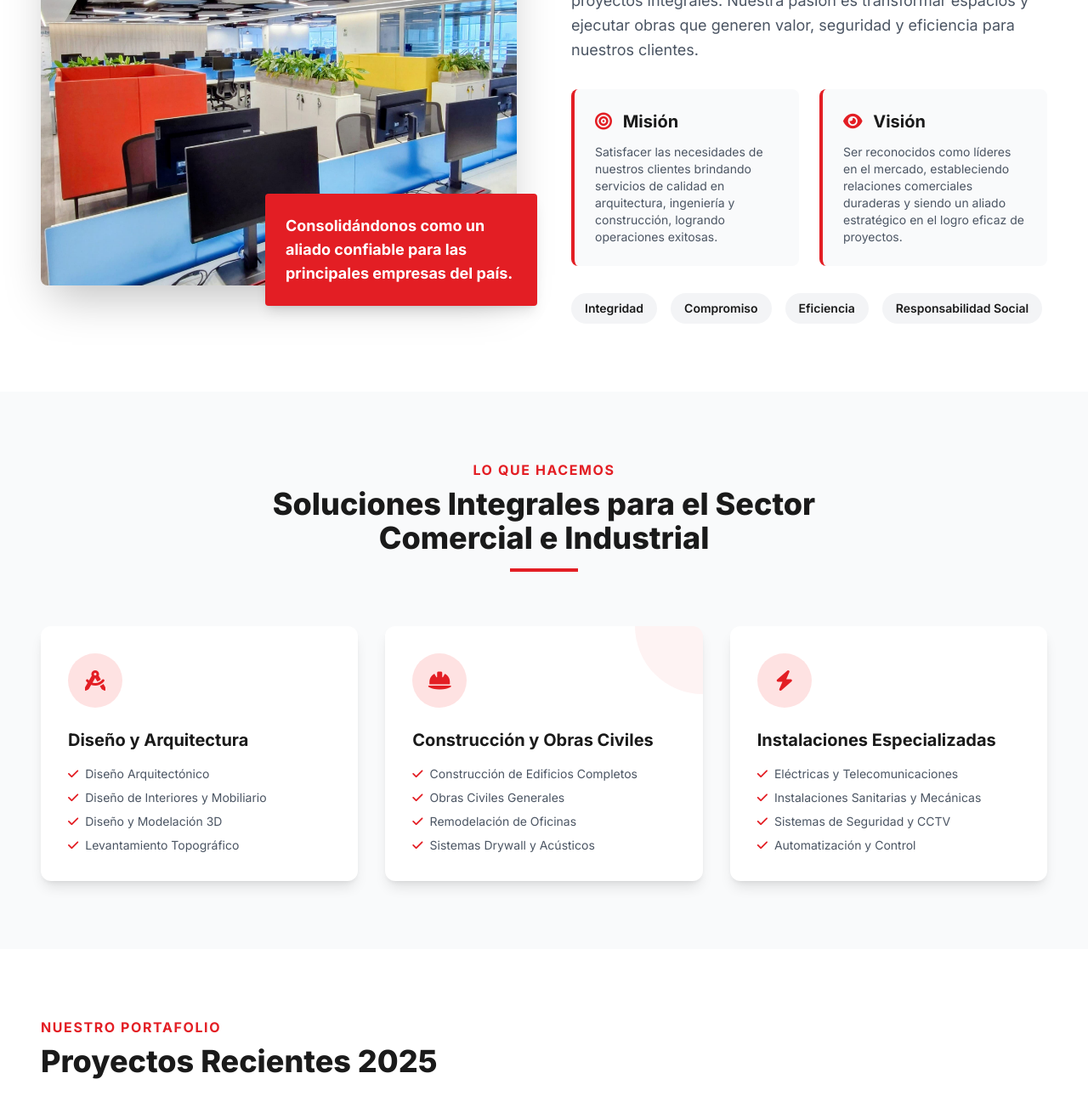
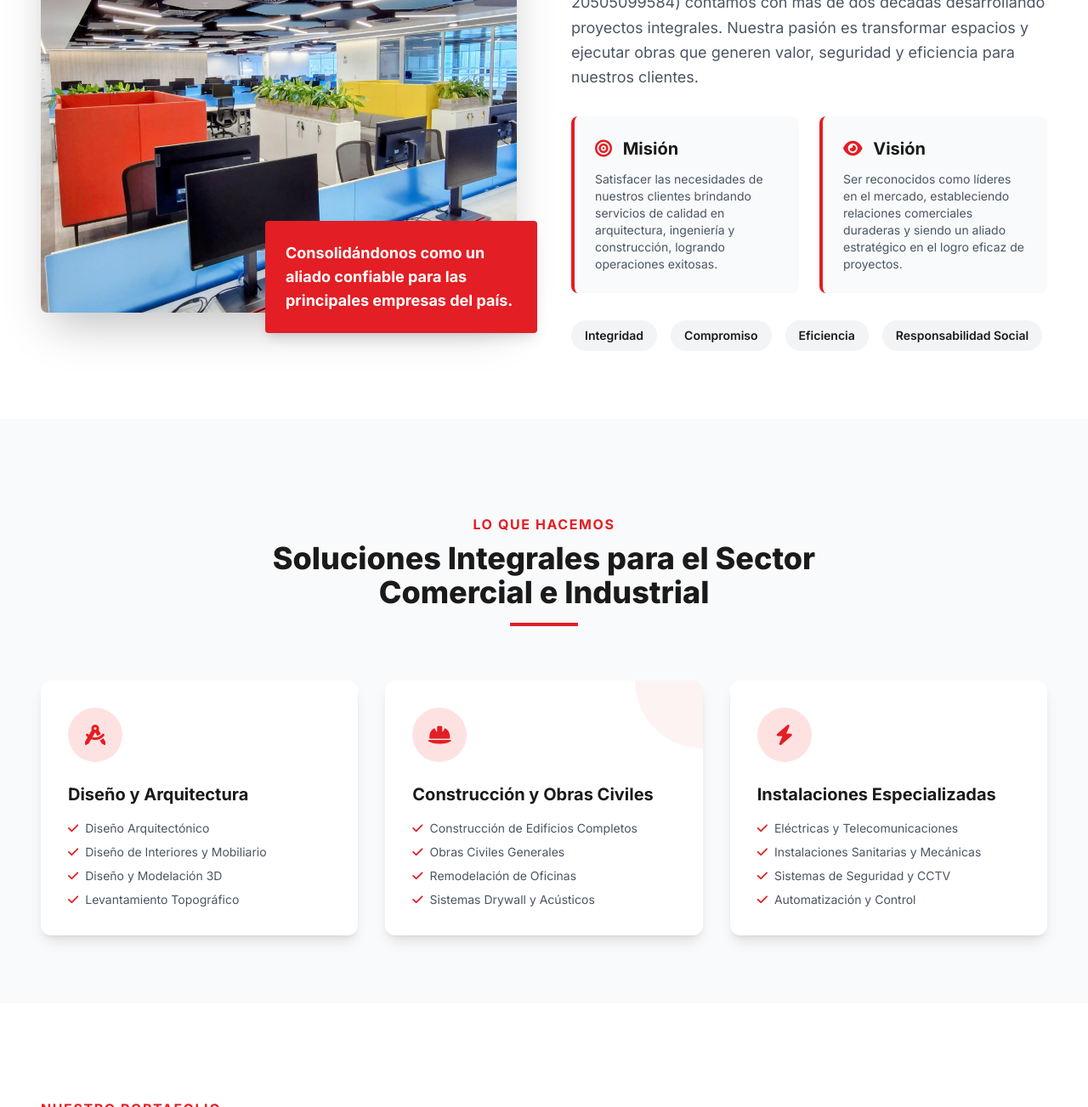
Before and after one commit to enigmasac/bricksac, a plain HTML site: page index.html in a window 1280 px wide. Shown: the part 1297-2600 px from the top of the page at 85% size. Drawn offline with nearby package versions, Linux system fonts and the light colour scheme.

Commit message:
fix: adjust scroll anchor offset for fixed header

```diff
--- a/index.html
+++ b/index.html
@@ -1,5 +1,5 @@
 <!DOCTYPE html>
-<html lang="es" class="scroll-smooth">
+<html lang="es" class="scroll-smooth" style="scroll-padding-top: 60px;">
 
 <head>
     <meta charset="UTF-8">
@@ -121,7 +121,7 @@
         </div>
     </section>
 
-    <section id="nosotros" class="py-20 bg-white">
+    <section id="nosotros" class="pt-28 pb-20 bg-white">
         <div class="container mx-auto px-6 lg:px-12">
             <div class="flex flex-col lg:flex-row gap-16 items-center">
                 <div class="lg:w-1/2 relative">
@@ -179,7 +179,7 @@
         </div>
     </section>
 
-    <section id="servicios" class="py-20 bg-gray-50">
+    <section id="servicios" class="pt-28 pb-20 bg-gray-50">
         <div class="container mx-auto px-6 lg:px-12">
             <div class="text-center max-w-3xl mx-auto mb-16">
                 <h4 class="text-brick-red font-bold uppercase tracking-widest mb-2">Lo que hacemos</h4>
@@ -238,7 +238,7 @@
         </div>
     </section>
 
-    <section id="proyectos" class="py-20 bg-white" x-data="projectGallery()">
+    <section id="proyectos" class="pt-28 pb-20 bg-white" x-data="projectGallery()">
         <div class="container mx-auto px-6 lg:px-12">
             <div class="flex justify-between items-end mb-12">
                 <div>
@@ -368,7 +368,7 @@
         </div>
     </section>
 
-    <section id="contacto" class="py-20 bg-gray-50 relative">
+    <section id="contacto" class="pt-28 pb-20 bg-gray-50 relative">
         <div class="container mx-auto px-6 lg:px-12">
             <div class="bg-white rounded-2xl shadow-xl overflow-hidden flex flex-col md:flex-row">
                 <div
```
